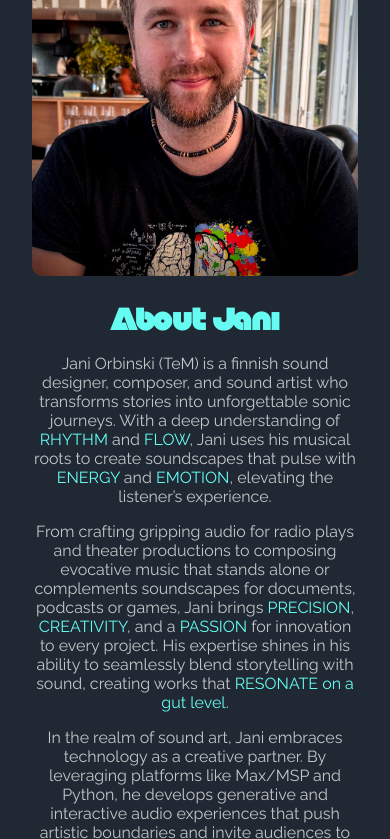
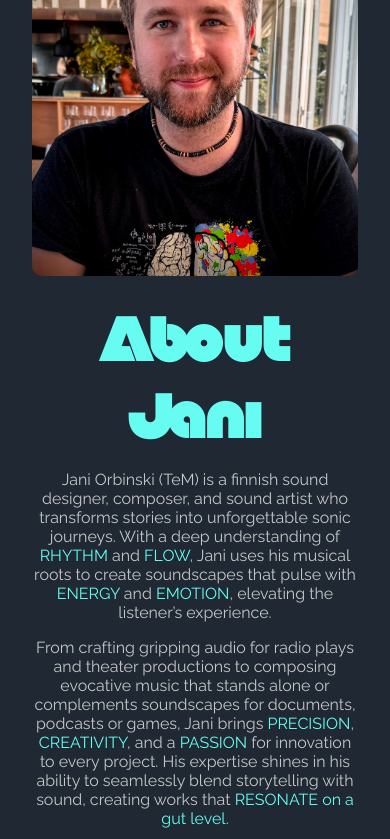
Before and after one commit to glasscube0987/janiorbinski.com, a plain HTML site: page index.html in a window 390 px wide. Shown: the part 724-1563 px from the top of the page. Drawn offline with Linux system fonts and the light colour scheme.

Commit message:
Update styles.css

```diff
--- a/styles.css
+++ b/styles.css
@@ -15,6 +15,14 @@
   font-style: normal;
 }
 
+* {
+  box-sizing: border-box;
+}
+
+html, body {
+  overflow-x: hidden;
+}
+
 h1 {
   font-family: 'Null', sans-serif;
   font-size: 4rem;
@@ -25,17 +33,6 @@ h1 {
   color: var(--accent-color);
 }
 
-@media (max-width: 768px) {
-  h1 {
-    font-size: 3rem;
-  }
-}
-
-@media (max-width: 480px) {
-  h1 {
-    font-size: 2rem;
-  }
-}
 
 body {
   font-family: 'Raleway', sans-serif; /* Leipäteksti */
```
